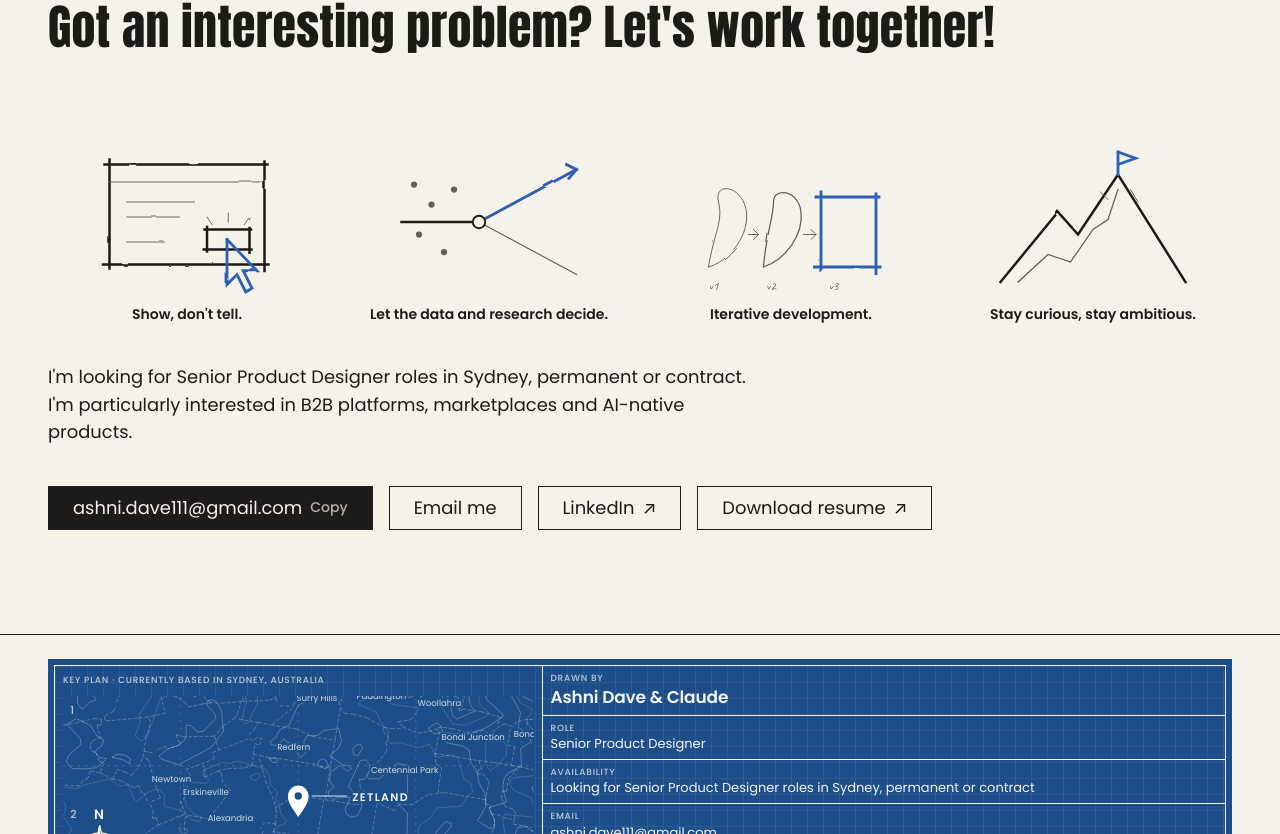
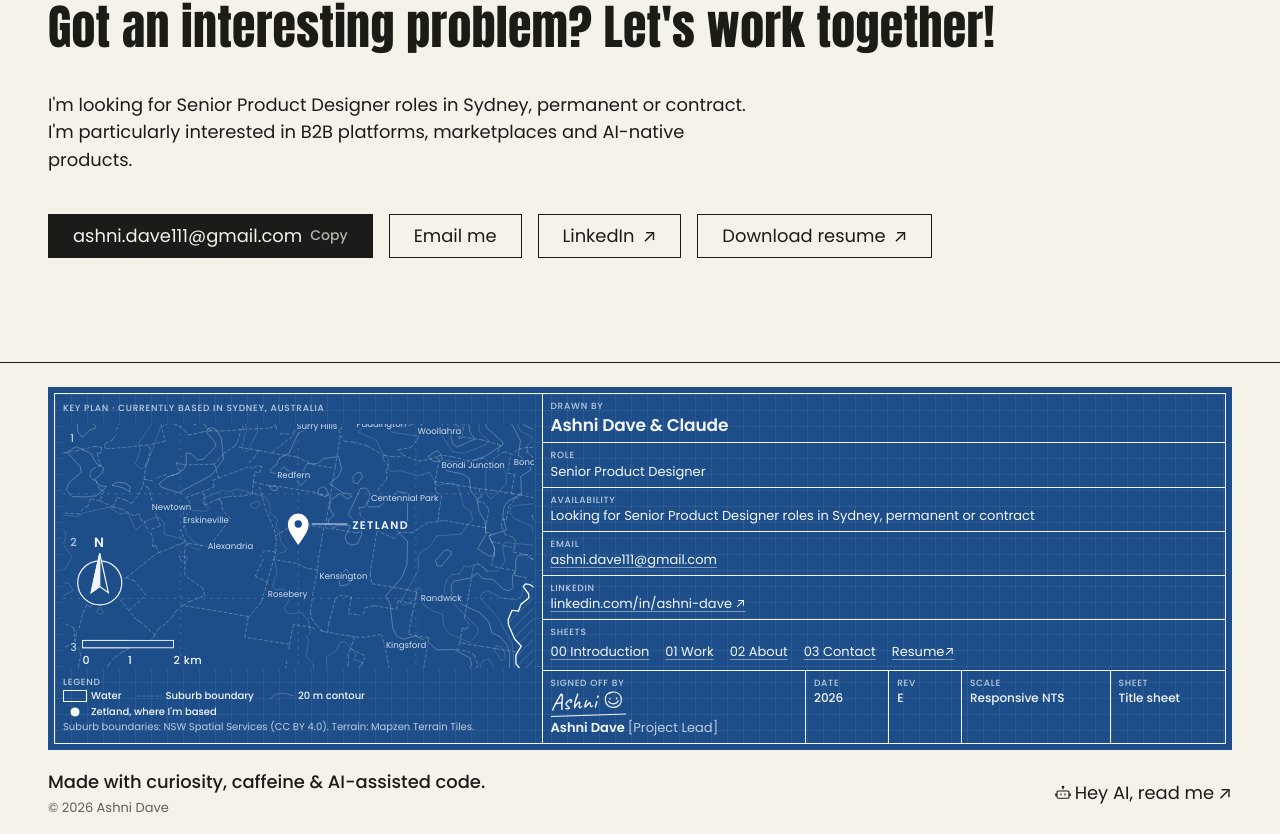
Before and after one commit to ishascape/October-Portfolio, a React (Vite) app: page / in a window 1280 px wide. Shown: the part 8367-9201 px from the top of the page. Built offline with nearby package versions, Linux system fonts and the light colour scheme.

Commit message:
Remove Design ethos sketches and captions (#9)
Claude-Session: https://claude.ai/code/session_01M3sQFEaxMFSCL1fvnxLDvQ

Co-authored-by: Claude <noreply@anthropic.com>

```diff
--- a/src/components/Contact.tsx
+++ b/src/components/Contact.tsx
@@ -1,7 +1,6 @@
 import { useEffect, useState } from 'react'
 import { availability, contact } from '../data/content'
 import { SheetLabel } from './SheetLabel'
-import { Ethos } from './Ethos'
 import './Contact.css'
 
 export function Contact() {
@@ -29,7 +28,6 @@ export function Contact() {
         <h2 id="contact-heading" className="display contact__heading">
           Got an interesting problem? Let's work together!
         </h2>
-        <Ethos />
         <div className="contact__body">
           <p>
             {availability.headline} {availability.location}
--- a/src/components/Ethos.css
+++ /dev/null
@@ -1,41 +0,0 @@
-/* The design-ethos drawings, each with its principle written underneath. */
-.ethos {
-  display: grid;
-  grid-template-columns: repeat(2, minmax(0, 1fr));
-  gap: var(--space-6) var(--space-4);
-  margin: calc(var(--space-6) + 32px) 0 var(--space-5);
-  padding: 0;
-  list-style: none;
-}
-@media (min-width: 760px) {
-  .ethos {
-    grid-template-columns: repeat(4, minmax(0, 1fr));
-  }
-}
-.ethos__item {
-  position: relative;
-  display: block;
-  width: 100%;
-  padding: 0;
-  border: 0;
-  background: none;
-  color: inherit;
-  cursor: default;
-  text-align: left;
-}
-.ethos__item .principle__parti {
-  display: block;
-  max-width: 200px;
-  margin-inline: auto;
-}
-
-/* A visible name under each drawing, so the icons are never unlabelled. */
-.ethos__caption {
-  display: block;
-  margin-top: var(--space-2);
-  font-size: 0.875rem;
-  font-weight: 600;
-  line-height: 1.3;
-  text-align: center;
-  text-wrap: balance;
-}
--- a/src/components/Ethos.tsx
+++ /dev/null
@@ -1,19 +0,0 @@
-import { principles } from '../data/content'
-import { PrincipleParti } from './PrinciplePartis'
-import './Ethos.css'
-
-// The four design-ethos drawings, each with its principle written underneath.
-export function Ethos() {
-  return (
-    <ul className="ethos" aria-label="Design ethos">
-      {principles.map((p) => (
-        <li key={p.number} className="ethos__cell">
-          <div className="ethos__item">
-            <PrincipleParti number={p.number} />
-            <span className="ethos__caption">{p.title}</span>
-          </div>
-        </li>
-      ))}
-    </ul>
-  )
-}
--- a/src/data/content.ts
+++ b/src/data/content.ts
@@ -137,41 +137,6 @@ export const capabilities = [
   'Data-led decisions',
 ]
 
-export interface Principle {
-  number: string
-  title: string
-  body: string
-  evidence: { source: string; text: string }[]
-}
-
-// Design ethos (Ashni, 15 Oct 2026). Evidence lines reuse facts already on the site.
-export const principles: Principle[] = [
-  {
-    number: '1',
-    title: "Show, don't tell.",
-    body: 'A prototype people can click settles more than a deck. I build to show the idea, then let people react to the real thing.',
-    evidence: [],
-  },
-  {
-    number: '2',
-    title: 'Let the data and research decide.',
-    body: 'Opinions start the conversation; evidence ends it.',
-    evidence: [],
-  },
-  {
-    number: '3',
-    title: 'Iterative development.',
-    body: 'Ship, measure, refine. Each version earns the next.',
-    evidence: [],
-  },
-  {
-    number: '4',
-    title: 'Stay curious, stay ambitious.',
-    body: 'From architecture to product, and from Kilimanjaro to AI tooling, I keep learning the next thing.',
-    evidence: [],
-  },
-]
-
 export const revisions = [
   { rev: 'E', date: 'Jan 2026 - Jul 2026', role: 'Senior Product Designer', company: 'HeadBox, London' },
   { rev: 'D', date: 'Apr 2025 - Jan 2026', role: 'Product Designer', company: 'HeadBox, London' },
```
